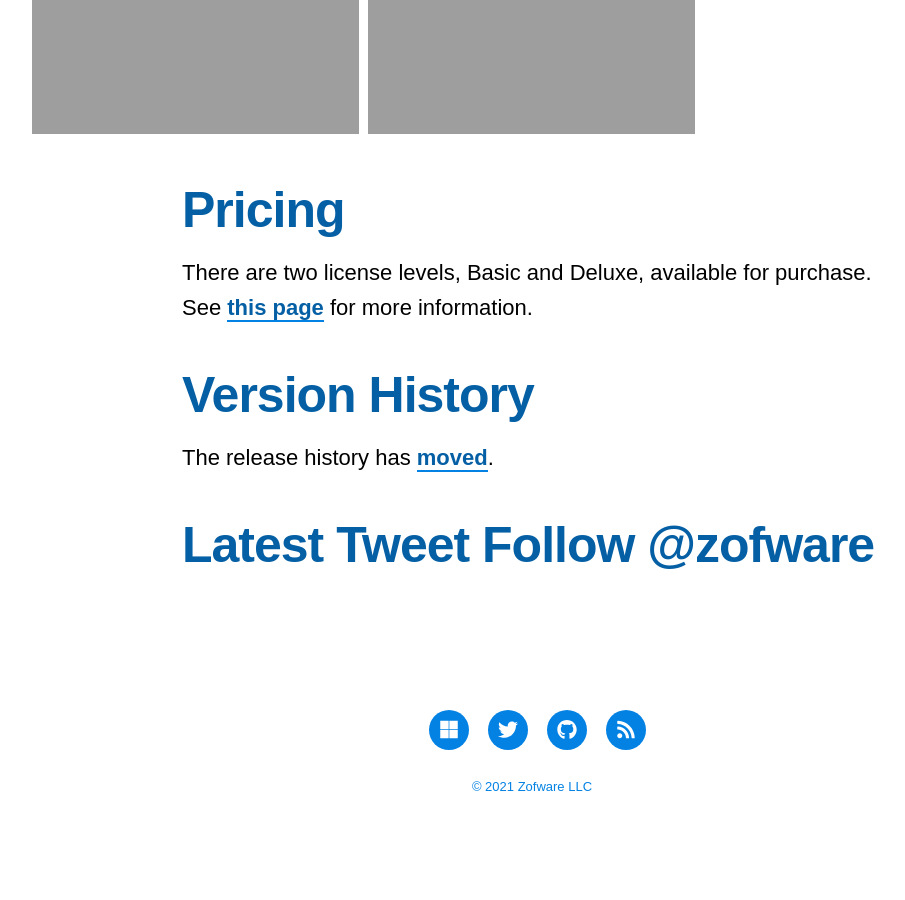
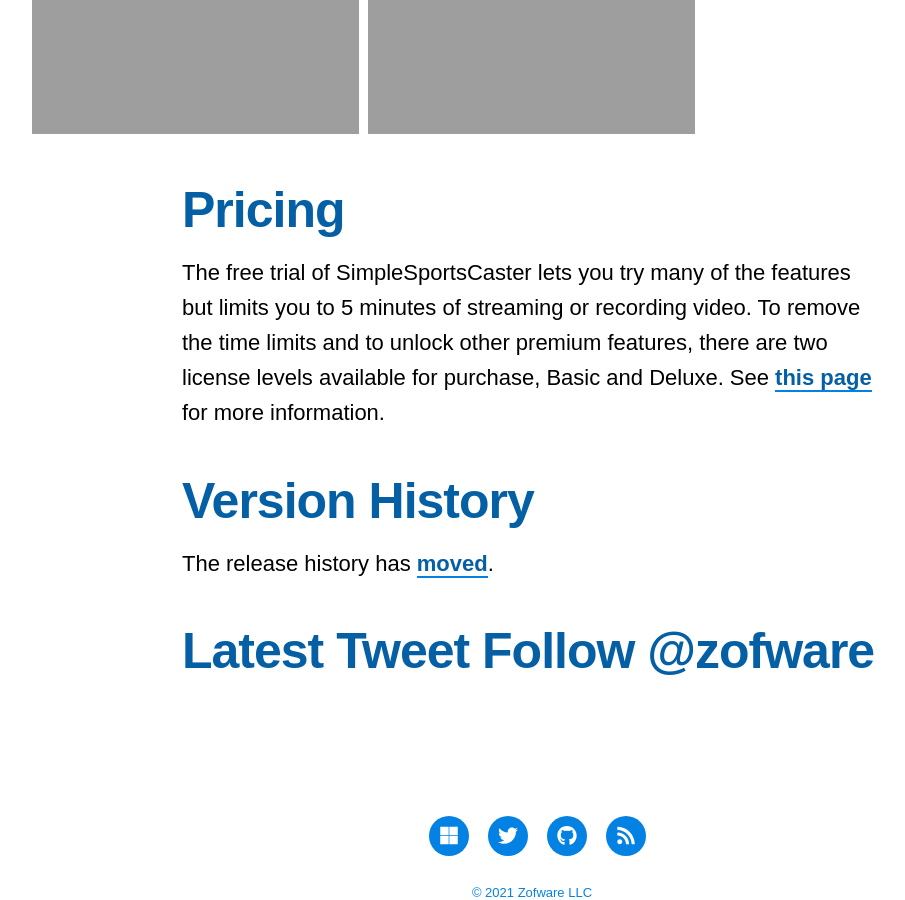
Before and after one commit to Zofware/www.simplesportscaster.com, a Jekyll site: the page built from docs/_pages/about.md, in a window 1280 px wide and 900 px high, scrolled down 2331 px. Shown: the whole window, without its empty margins (108-1013 px from the left). Built offline with Jekyll 4.4.1, drawn with Linux system fonts in a browser that asks for light colours; nearby versions of some CDN libraries; some web fonts are replaced; comment, search, counter and statistics services are not loaded; before the commit the page ends 3204 px from its top, so only the background shows below that.

Commit message:
Expand the pricing section just a bit.

```diff
--- a/docs/_pages/about.md
+++ b/docs/_pages/about.md
@@ -75,7 +75,7 @@
 
 ## Pricing
 
-There are two license levels, Basic and Deluxe, available for purchase. See [this page](/help/pricing) for more information.
+The free trial of SimpleSportsCaster lets you try many of the features but limits you to 5 minutes of streaming or recording video. To remove the time limits and to unlock other premium features, there are two license levels available for purchase, Basic and Deluxe. See [this page](/help/pricing) for more information.
 
 ## Version History
 
```
